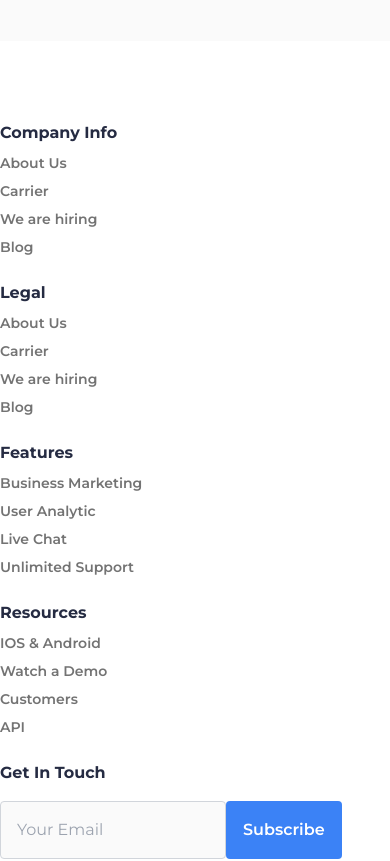
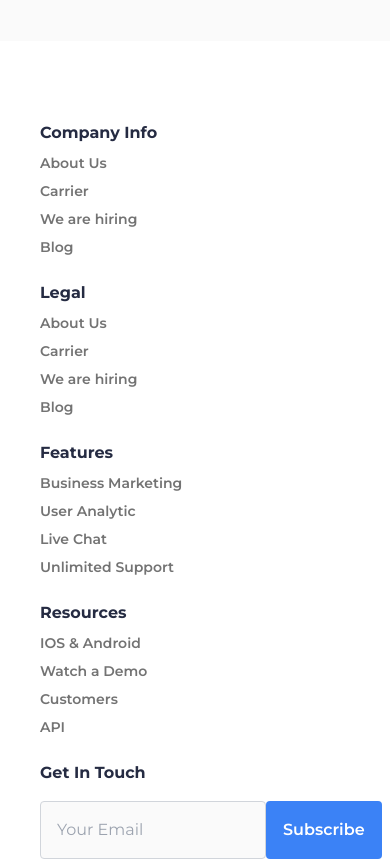
Before and after one commit to alicansadeler/my-ecommerce, a React (Vite) app: page / in a window 390 px wide. Shown: the part 7000-7861 px from the top of the page. Built offline with nearby package versions, Linux system fonts and the light colour scheme.

Commit message:
gap güncellendi

```diff
--- a/src/components/footerComponent/FooterMenu.jsx
+++ b/src/components/footerComponent/FooterMenu.jsx
@@ -26,9 +26,9 @@ const FooterMenu = () => {
   ];
 
   return (
-    <div className="flex flex-col w-full text-left space-y-6  font-montserrat lg:flex-row lg:justify-around lg:space-y-0">
+    <div className="flex flex-col w-full text-left space-y-6  font-montserrat lg:flex-row lg:justify-around lg:space-y-0 pl-10 lg:pl-0">
       {menuItems.map((section, index) => (
-        <div key={index} className="space-y-2">
+        <div key={index} className="space-y-2 ">
           <h3 className="font-bold text-bgDark text-base">{section.title}</h3>
           <ul className="space-y-2 text-sm font-semibold text-bgGray">
             {section.items.map((item, i) => (
```
